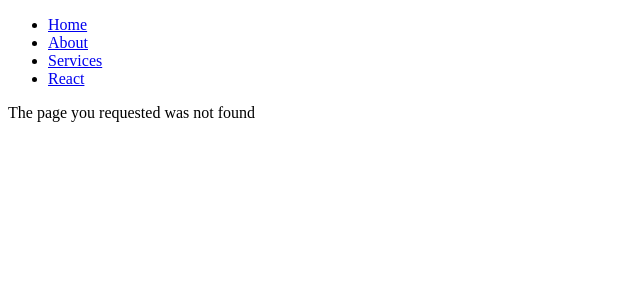
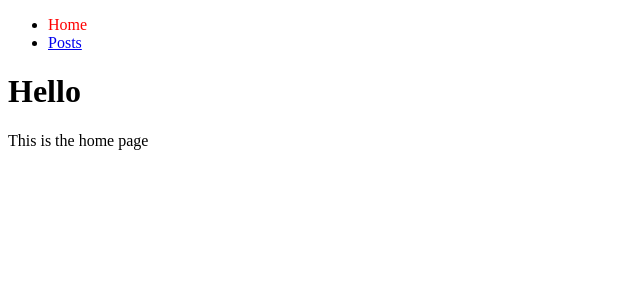
Before and after one commit to meshkatahmed/React-Learning, a React (Create React App) app in the folder think-in-a-react-way/: page /hello in a window 1280 px wide. Before the commit this address had no page. Shown: the top 300 px of the page, without its empty margins (0-640 px from the left). Built offline with nearby package versions, Linux system fonts and the light colour scheme.

Commit message:
setup for react-router v5 to v6 upgrade

```diff
--- a/think-in-a-react-way/src/App.js
+++ b/think-in-a-react-way/src/App.js
@@ -1,36 +1,37 @@
 import { Redirect, Route, Switch } from "react-router-dom";
-import Navbar from "./components/router-5/Navbar";
-import Home from "./components/router-5/Home";
-import About from "./components/router-5/About";
-import Services from "./components/router-5/Services";
-import Error from "./components/router-5/Error";
-import Posts from "./components/router-5/Posts";
-import Dashboard from "./components/router-5/Dashboard";
-// import Header from "./components/Header";
-// import Hello from "./components/Hello";
-// import Post from "./components/Post";
-// import Posts from "./components/Posts";
+// import Navbar from "./components/router-5/Navbar";
+// import Home from "./components/router-5/Home";
+// import About from "./components/router-5/About";
+// import Services from "./components/router-5/Services";
+// import Error from "./components/router-5/Error";
+// import Posts from "./components/router-5/Posts";
+// import Dashboard from "./components/router-5/Dashboard";
+import Header from "./components/router-5Torouter-6/Header";
+import Hello from "./components/router-5Torouter-6/Hello";
+import Post from "./components/router-5Torouter-6/Post";
+import Posts from "./components/router-5Torouter-6/Posts";
 
 function App() {
   const isLoggedIn = true;
   return (
+  //   <div className="App">
+  //     <Navbar/>
+  //     <Switch>
+  //       <Route path='/' exact component={Home}/>
+  //       <Route path='/about' exact component={About}/>
+  //       {/* <Route path='/services' exact><Services number='5'/></Route> */}
+  //       <Route path='/services' exact render={()=><Services number='5'/>}/>
+  //       <Route path='/posts/:category/:topic' exact component={Posts}/>
+  //       <Route path='/login' exact>
+  //           <Redirect to={isLoggedIn ? '/dashboard' : '/'}/>
+  //       </Route>
+  //       <Route path='/dashboard' exact component={Dashboard}/>
+  //       <Route component={Error}/> // works like anything
+  //     </Switch>
+  //   </div>
+  // );
     <div className="App">
-      <Navbar/>
-      <Switch>
-        <Route path='/' exact component={Home}/>
-        <Route path='/about' exact component={About}/>
-        {/* <Route path='/services' exact><Services number='5'/></Route> */}
-        <Route path='/services' exact render={()=><Services number='5'/>}/>
-        <Route path='/posts/:category/:topic' exact component={Posts}/>
-        <Route path='/login' exact>
-            <Redirect to={isLoggedIn ? '/dashboard' : '/'}/>
-        </Route>
-        <Route path='/dashboard' exact component={Dashboard}/>
-        <Route component={Error}/> // works like anything
-      </Switch>
-    </div>
-  );
-      {/* <Header />
+      <Header />
       <Switch>
         <Route path="/" exact>
           <Redirect to="/hello" />
@@ -44,9 +45,9 @@ function App() {
         <Route path="/posts/:postId">
           <Post />
         </Route>
-      </Switch> */}
-
-
+      </Switch>
+    </div>
+  );
 }
 
 export default App;
--- a/think-in-a-react-way/src/components/router-6/Header.js
+++ b/think-in-a-react-way/src/components/router-5Torouter-6/Header.js
@@ -1,5 +1,5 @@
 import { NavLink } from "react-router-dom";
-import classes from "../styles/Header.module.css";
+import classes from "../../styles/Header.module.css";
 
 export default function Header() {
   return (
```
Also changed, not shown: think-in-a-react-way/src/components/router-5Torouter-6/Hello.js (renamed from think-in-a-react-way/src/components/router-6/Hello.js), think-in-a-react-way/src/components/router-5Torouter-6/Post.js (renamed from think-in-a-react-way/src/components/router-6/Post.js), think-in-a-react-way/src/components/router-5Torouter-6/Posts.js (renamed from think-in-a-react-way/src/components/router-6/Posts.js).
